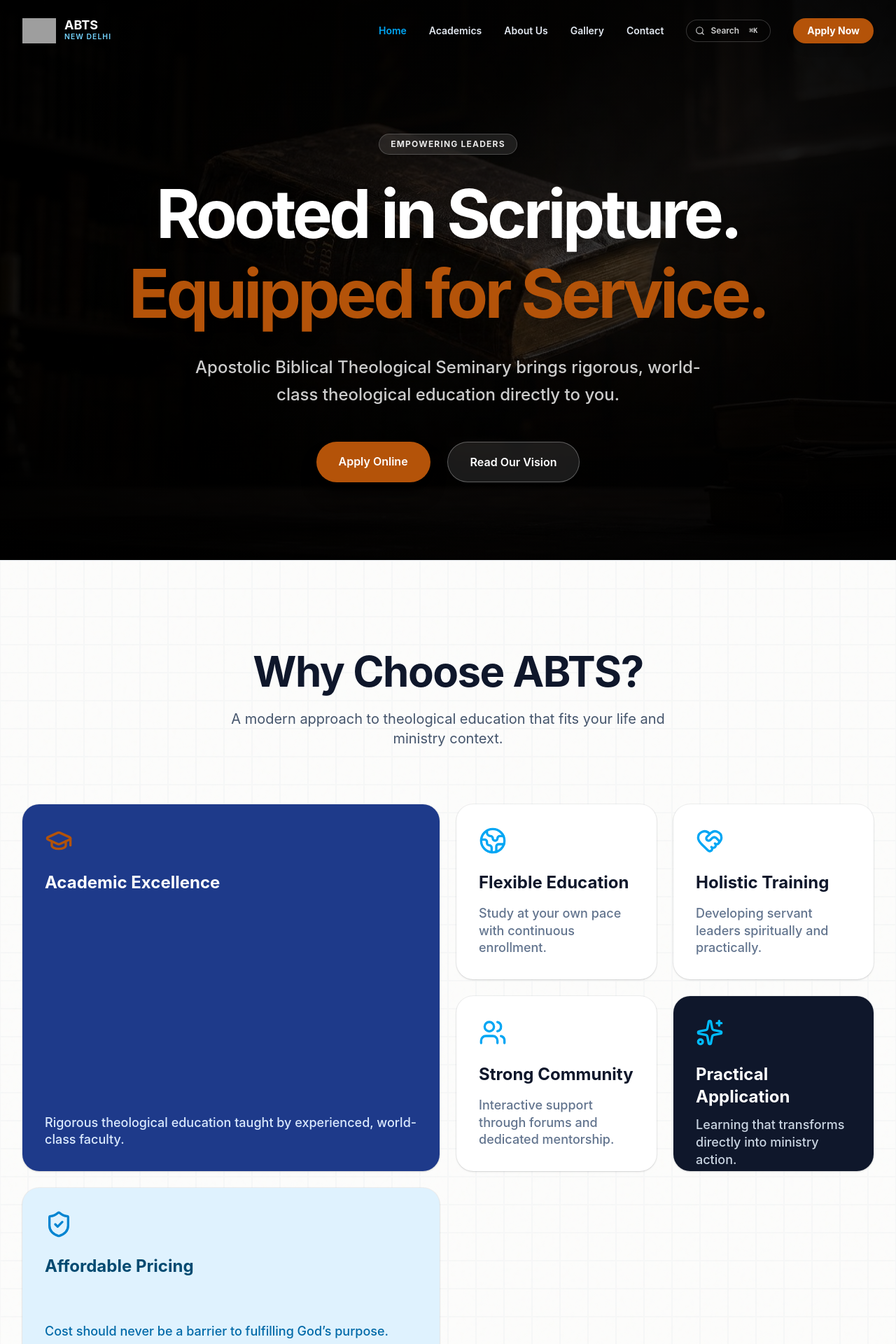
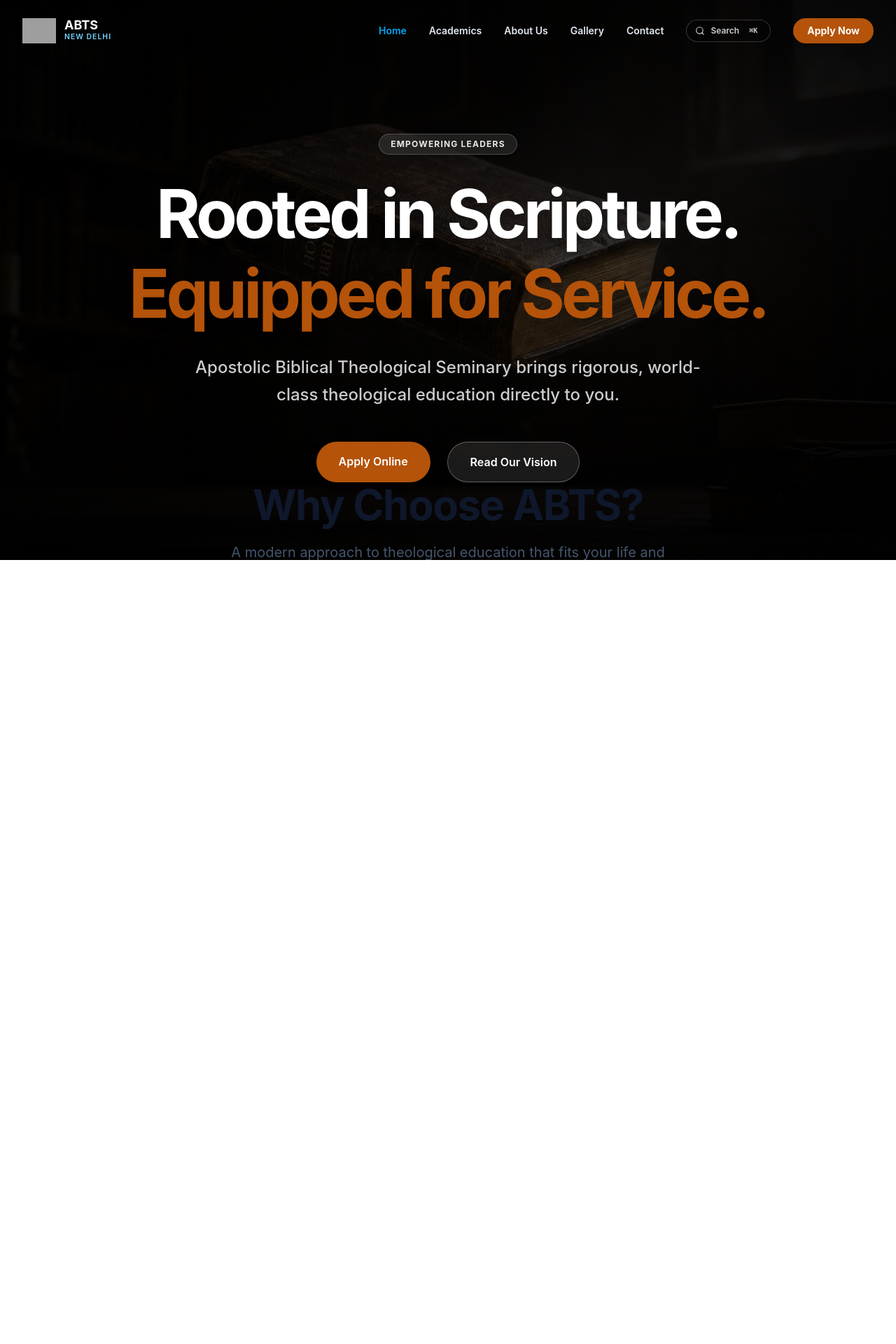
Before and after one commit to metachasm-beep/thelogian, a React (Vite) app: page / in a window 1280 px wide. Shown: the top 1920 px of the page at 70% size. After the commit the page ends 800 px from the top, so only its background shows below. Built offline with nearby package versions, Linux system fonts and the light colour scheme; grey boxes are pictures that could not be loaded; a web font is replaced by a local one.

Commit message:
feat: implement CSS scroll snapping, parallax hero, and aesthetic text layout

```diff
--- a/src/components/layout/Layout.jsx
+++ b/src/components/layout/Layout.jsx
@@ -1,11 +1,14 @@
 import React, { useEffect } from 'react';
-import { Outlet } from 'react-router-dom';
+import { Outlet, useLocation } from 'react-router-dom';
 import Navbar from './Navbar';
 import Footer from './Footer';
 import ScrollToTop from './ScrollToTop';
 import Lenis from 'lenis';
 
 export default function Layout() {
+  const location = useLocation();
+  const isHome = location.pathname === '/';
+
   useEffect(() => {
     const lenis = new Lenis({
       duration: 1.2,
@@ -38,7 +41,7 @@ export default function Layout() {
       <main className="flex-1 w-full">
         <Outlet />
       </main>
-      <Footer />
+      {!isHome && <Footer />}
     </div>
   );
 }
--- a/src/components/ui/RichText.jsx
+++ b/src/components/ui/RichText.jsx
@@ -20,23 +20,23 @@ const markdownComponents = {
       </div>
     );
   },
-  h1: ({node, ...props}) => <h1 className="text-3xl md:text-4xl font-bold mt-12 mb-6 text-slate-900 tracking-tight pb-4 border-b border-slate-100" style={{ fontFamily: 'var(--font-headings)' }} {...props} />,
-  h2: ({node, ...props}) => <h2 className="text-2xl md:text-3xl font-bold mt-10 mb-4 text-slate-800 tracking-tight" style={{ fontFamily: 'var(--font-headings)' }} {...props} />,
-  h3: ({node, ...props}) => <h3 className="text-xl md:text-2xl font-semibold mt-8 mb-3 text-slate-700 tracking-tight" style={{ fontFamily: 'var(--font-headings)' }} {...props} />,
-  p: ({node, ...props}) => <p className="leading-relaxed mb-6 text-slate-600 font-medium" {...props} />,
-  a: ({node, ...props}) => <a className="text-[#1e3a8a] hover:text-[#1e3a8a]/80 font-bold decoration-[#1e3a8a]/30 underline-offset-4 transition-colors" {...props} />,
-  ul: ({node, ...props}) => <ul className="mb-6 space-y-3 text-slate-600 list-none pl-0" {...props} />,
+  h1: ({node, ...props}) => <h1 className="text-3xl md:text-5xl font-bold mt-12 mb-6 text-slate-900 tracking-tight leading-[1.1] pb-4 border-b border-slate-100" style={{ fontFamily: 'var(--font-headings)' }} {...props} />,
+  h2: ({node, ...props}) => <h2 className="text-2xl md:text-4xl font-bold mt-10 mb-4 text-slate-800 tracking-tight leading-[1.1]" style={{ fontFamily: 'var(--font-headings)' }} {...props} />,
+  h3: ({node, ...props}) => <h3 className="text-xl md:text-2xl font-semibold mt-8 mb-3 text-slate-800 tracking-tight leading-[1.1]" style={{ fontFamily: 'var(--font-headings)' }} {...props} />,
+  p: ({node, ...props}) => <p className="leading-relaxed mb-6 text-slate-600 font-medium max-w-[65ch]" {...props} />,
+  a: ({node, ...props}) => <a className="text-[#1e3a8a] hover:text-[#1e3a8a]/80 font-bold border-b border-[#1e3a8a]/30 hover:border-[#1e3a8a] pb-0.5 transition-colors" {...props} />,
+  ul: ({node, ...props}) => <ul className="mb-6 space-y-3 text-slate-600 list-none pl-0 max-w-[65ch]" {...props} />,
   li: ({node, ...props}) => (
     <li className="flex items-start">
       <span className="text-[#1e3a8a] mr-3 mt-1.5 font-bold">•</span>
       <span className="font-medium text-slate-600">{props.children}</span>
     </li>
   ),
-  ol: ({node, ...props}) => <ol className="list-decimal pl-6 mb-6 space-y-3 text-slate-600 font-medium" {...props} />,
+  ol: ({node, ...props}) => <ol className="list-decimal pl-6 mb-6 space-y-3 text-slate-600 font-medium max-w-[65ch]" {...props} />,
   blockquote: ({node, ...props}) => (
-    <blockquote className="relative my-8 px-8 py-6 bg-slate-50 rounded-2xl border border-slate-200 text-slate-700 italic font-medium shadow-inner">
-      <Quote className="absolute top-4 left-4 w-12 h-12 text-slate-200/50 rotate-180 -z-0" />
-      <div className="relative z-10">{props.children}</div>
+    <blockquote className="relative my-10 px-8 py-8 bg-slate-50/80 rounded-2xl border border-slate-200 text-slate-700 italic font-medium max-w-[65ch]">
+      <Quote className="absolute -top-4 -left-4 w-10 h-10 text-brand-accent/40 bg-white rounded-full p-2 border border-slate-100 shadow-sm" />
+      <div className="relative z-10 text-lg leading-relaxed">{props.children}</div>
     </blockquote>
   ),
   table: ({node, ...props}) => (
--- a/src/index.css
+++ b/src/index.css
@@ -1,4 +1,10 @@
 @import "tailwindcss";
+
+@layer base {
+  html, body {
+    @apply overflow-x-hidden;
+  }
+}
 
 @theme {
   --color-brand-primary: #1e3a8a; /* Cathedral Blue */
--- a/src/pages/Home.jsx
+++ b/src/pages/Home.jsx
@@ -4,6 +4,7 @@ import gsap from 'gsap';
 import { ScrollTrigger } from 'gsap/ScrollTrigger';
 import { GraduationCap, Globe2, HeartHandshake, Users, Sparkles, ShieldCheck, Quote } from 'lucide-react';
 import BlurText from '../components/ui/BlurText';
+import Footer from '../components/layout/Footer';
 import heroBgImg from '../assets/bible-hyperreal-single-intact.jpg';
 
 gsap.registerPlugin(ScrollTrigger);
@@ -114,19 +115,19 @@ export default function Home() {
   ];
 
   return (
-    <div className="bg-slate-50 bg-tactile-noise min-h-screen">
+    <div className="bg-slate-50 bg-tactile-noise w-full h-[100dvh] overflow-y-auto overflow-x-hidden snap-y snap-mandatory">
 
       {/* HERO SECTION - CINEMATIC FULL BLEED */}
-      <section className="relative min-h-screen flex items-center justify-center pt-20 px-4 overflow-hidden bg-black">
-        {/* Full Bleed Image with Vignette */}
+      <section className="relative h-[100dvh] snap-start flex items-center justify-center pt-20 px-4 overflow-hidden bg-black">
+        {/* Full Bleed Image with Parallax Fixed Position */}
         <div className="absolute inset-0 z-0">
           <img
             src={heroBgImg}
             alt="ABTS Hero Background"
-            className="w-full h-full object-cover opacity-60"
+            className="w-full h-[100dvh] object-cover opacity-60 fixed top-0 left-0"
           />
-          <div className="absolute inset-0 bg-gradient-to-b from-black/80 via-black/40 to-black/90"></div>
-          <div className="absolute inset-0 bg-[radial-gradient(circle_at_center,transparent_0%,rgba(0,0,0,0.8)_100%)]"></div>
+          <div className="absolute inset-0 bg-gradient-to-b from-black/80 via-black/40 to-black/90 fixed top-0 left-0 pointer-events-none"></div>
+          <div className="absolute inset-0 bg-[radial-gradient(circle_at_center,transparent_0%,rgba(0,0,0,0.8)_100%)] fixed top-0 left-0 pointer-events-none"></div>
         </div>
 
         <div className="relative z-10 text-center max-w-5xl mx-auto">
@@ -169,7 +170,7 @@ export default function Home() {
       </section>
 
       {/* FEATURES GRID */}
-      <section ref={featuresRef} className="py-32 bg-white/40 bg-grid-pattern border-y border-slate-200/50">
+      <section ref={featuresRef} className="h-[100dvh] snap-start py-32 bg-white/95 backdrop-blur-md bg-grid-pattern border-y border-slate-200/50 flex flex-col justify-center relative z-10 shadow-2xl">
         <div className="max-w-7xl mx-auto px-4 sm:px-6 lg:px-8">
           <div className="text-center mb-20">
             <h2 className="text-4xl md:text-6xl font-bold text-slate-900 mb-6 tracking-tight" style={{ fontFamily: 'var(--font-headings)' }}>
@@ -205,7 +206,7 @@ export default function Home() {
       </section>
 
       {/* TESTIMONIAL / CTA */}
-      <section ref={testimonialRef} className="py-32 px-4 relative overflow-hidden bg-transparent">
+      <section ref={testimonialRef} className="h-[100dvh] snap-start py-32 px-4 relative overflow-hidden bg-slate-50 flex items-center justify-center z-10 shadow-2xl">
         <div className="absolute top-1/2 left-1/2 -translate-x-1/2 -translate-y-1/2 text-[30rem] font-serif font-black text-slate-200 opacity-20 pointer-events-none select-none">
           "
         </div>
@@ -221,6 +222,10 @@ export default function Home() {
         </div>
       </section>
 
+      {/* FOOTER SNAP */}
+      <section className="h-[100dvh] snap-start relative flex flex-col justify-end bg-slate-50">
+        <Footer />
+      </section>
     </div>
   );
 }
```
